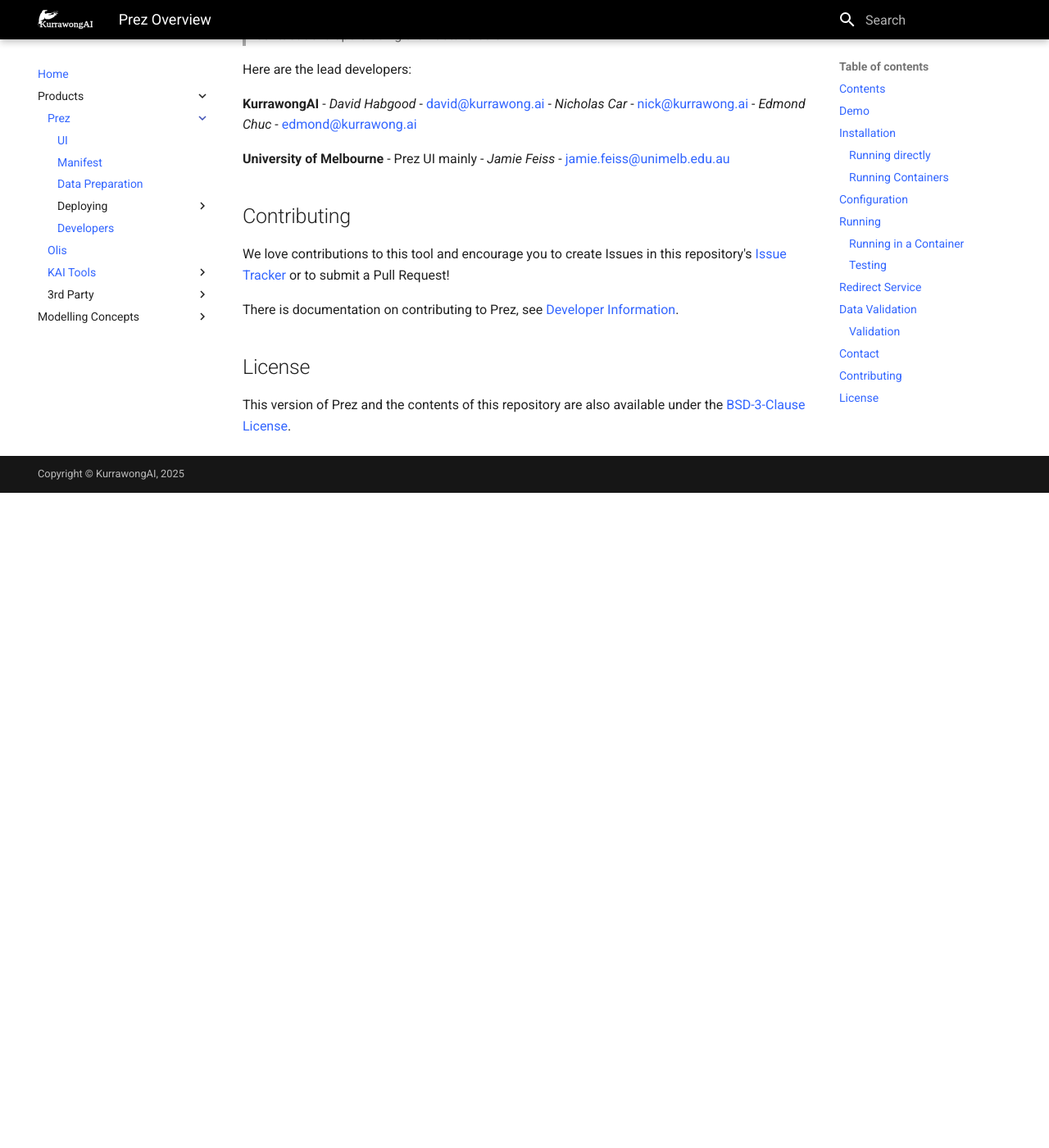
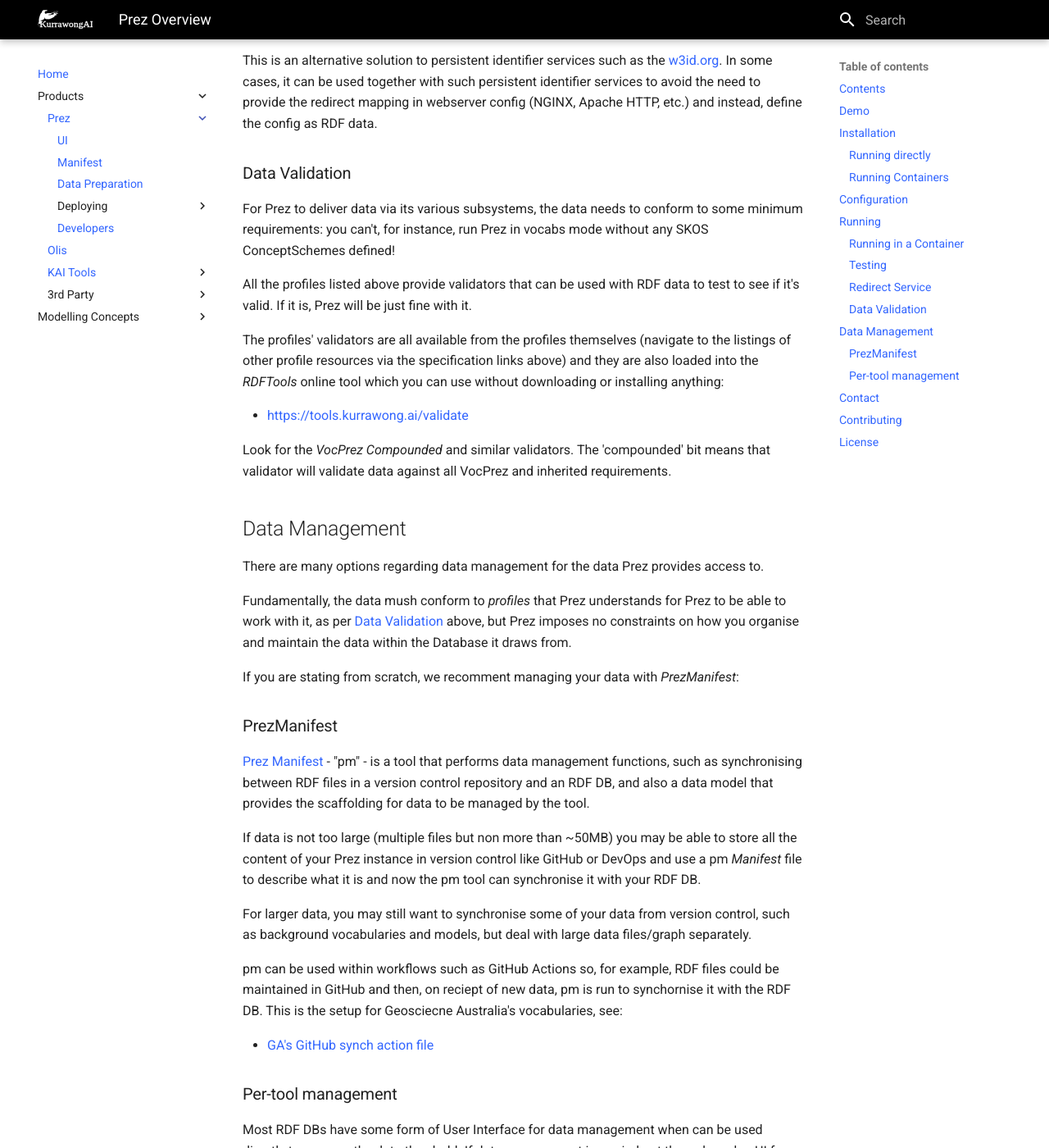
Before and after one commit to Kurrawong/docs, an MkDocs documentation site: the page built from docs/products/prez/index.md, in a window 1280 px wide and 1400 px high, scrolled down 7966 px. Shown: the whole window at 82% size. Built offline with MkDocs 1.6.1 and Material for MkDocs 9.7.7, drawn with Linux system fonts in a browser that asks for light colours; before the commit the page ends 8567 px from its top, so only the background shows below that; some of the changed text lies outside the part shown.

Commit message:
Prez -> PrezManifest linking

````diff
--- a/docs/products/prez/index.md
+++ b/docs/products/prez/index.md
@@ -1,6 +1,6 @@
 # Prez Overview
 
-![](../assets/prez.png)
+![](/assets/prez/prez-logo.png)
 
 Prez is a data-configurable Linked Data API that delivers _profiles_ of Knowledge Graph data according to the [Content Negotiation by Profile](https://w3c.github.io/dx-connegp/connegp/) standard.
 
@@ -9,8 +9,11 @@
 - lists of managed vocabularies
 - catalogues of digital resources - highly configurable
 - spatial reference datasets
+- anything else you can think of stored in a Knowledge Graph!
 
 While being open source, Prez is mostly maintained by [KurrawongAI](https://kurrawong.ai) who provide professional services to assist with its use.
+
+![](/assets/prez/prez-overview.svg)
 
 >**Where's the UI?**
 >
@@ -33,6 +36,8 @@
 - [License](#license)
 
 ## Demo
+
+<a href="https://demo.dev.kurrawong.ai"><img src="/assets/prez/prez-demo.png" alt="Prez Demo Screenshot" style="width:55%; border:solid 2px #eeeeee;" /></a>
 
 We maintain a demonstration instance of Prez + PrezUI online at:
 
@@ -266,7 +271,7 @@
 poetry run coverage report
 ```
 
-## Redirect Service
+### Redirect Service
 
 As a Linked Data server, Prez provides a redirect service at `/identifier/redirect` that accepts a query parameter `iri`, looks up the `iri` in the database for a `foaf:homepage` predicate with a value, and if it exists, return a redirect response to the value.
 
@@ -274,11 +279,9 @@
 
 This is an alternative solution to persistent identifier services such as the [w3id.org](https://w3id.org/). In some cases, it can be used together with such persistent identifier services to avoid the need to provide the redirect mapping in webserver config (NGINX, Apache HTTP, etc.) and instead, define the config as RDF data.
 
-## Data Validation
+### Data Validation
 
-For Prez to deliver data via its various subsystems, the data needs to conform to some minimum requirements: you can't, for instance, run VocPrez without any SKOS ConceptSchemes defined!
-
-### Validation
+For Prez to deliver data via its various subsystems, the data needs to conform to some minimum requirements: you can't, for instance, run Prez in vocabs mode without any SKOS ConceptSchemes defined!
 
 All the profiles listed above provide validators that can be used with RDF data to test to see if it's valid. If it is, Prez will be just fine with it.
 
@@ -288,6 +291,32 @@
 
 Look for the _VocPrez Compounded_ and similar validators. The 'compounded' bit means that validator will validate data against all VocPrez and inherited requirements.
 
+## Data Management
+
+There are many options regarding data management for the data Prez provides access to.
+
+Fundamentally, the data mush conform to _profiles_ that Prez understands for Prez to be able to work with it, as per [Data Validation](#data-validation) above, but Prez imposes no constraints on how you organise and maintain the data within the Database it draws from.
+
+If you are stating from scratch, we recomment managing your data with _PrezManifest_:
+
+### PrezManifest
+
+[Prez Manifest](/products/tools/prezmanifest/) - "pm" - is a tool that performs data management functions, such as synchronising between RDF files in a version control repository and an RDF DB, and also a data model that provides the scaffolding for data to be managed by the tool.
+
+If data is not too large (multiple files but non more than ~50MB) you may be able to store all the content of your Prez instance in version control like GitHub or DevOps and use a pm _Manifest_ file to describe what it is and now the pm tool can synchronise it with your RDF DB.
+
+For larger data, you may still want to synchronise some of your data from version control, such as background vocabularies and models, but deal with large data files/graph separately.
+
+pm can be used within workflows such as GitHub Actions so, for example, RDF files could be maintained in GitHub and then, on reciept of new data, pm is run to synchornise it with the RDF DB. This is the setup for Geosciecne Australia's vocabularies, see:
+
+* [GA's GitHub synch action file](https://github.com/GeoscienceAustralia/ga-vocabs/blob/master/.github/workflows/sync_on_merge.yml)
+
+### Per-tool management
+
+Most RDF DBs have some form of User Interface for data management when can be used directly to manage the data they hold. If data management is carried out through such a UI for a Prez instance, we suggest graphs are used to contain files or groupings of data and, if they are, the union graph feature needs to be enabled, so Prez can query across graphs.
+
+KurrawongAI supports several RDF DB products, including [GraphDB](https://graphwise.ai/components/graphdb/) & [Fuseki](/products/3rdparty/fuseki/) and can help with data management using their UIs.
+
 ## Contact
 
 > **NOTE**: This open source tool is actively developed and supported by [KurrawongAI](https://kurrawong.net), a small Australian Knowledge Graph company, developers at the [University of Melbourne](https://www.unimelb.edu.au) and by open source contributors too.
@@ -296,12 +325,14 @@
 
 Here are the lead developers:
 
-**KurrawongAI**
+**KurrawongAI**:
+
 - _David Habgood_ - <david@kurrawong.ai>
 - _Nicholas Car_ - <nick@kurrawong.ai>
 - _Edmond Chuc_ - <edmond@kurrawong.ai>
 
 **University of Melbourne** - Prez UI mainly
+
 - _Jamie Feiss_ - <jamie.feiss@unimelb.edu.au>
 
 ## Contributing
````
Also changed, not shown: docs/products/tools/prezmanifest.md (+5 -15 lines), docs/assets/prez/prez-demo.png (added), docs/assets/prez/prez-logo.png (added), docs/assets/prez/prez-overview.svg (added).
